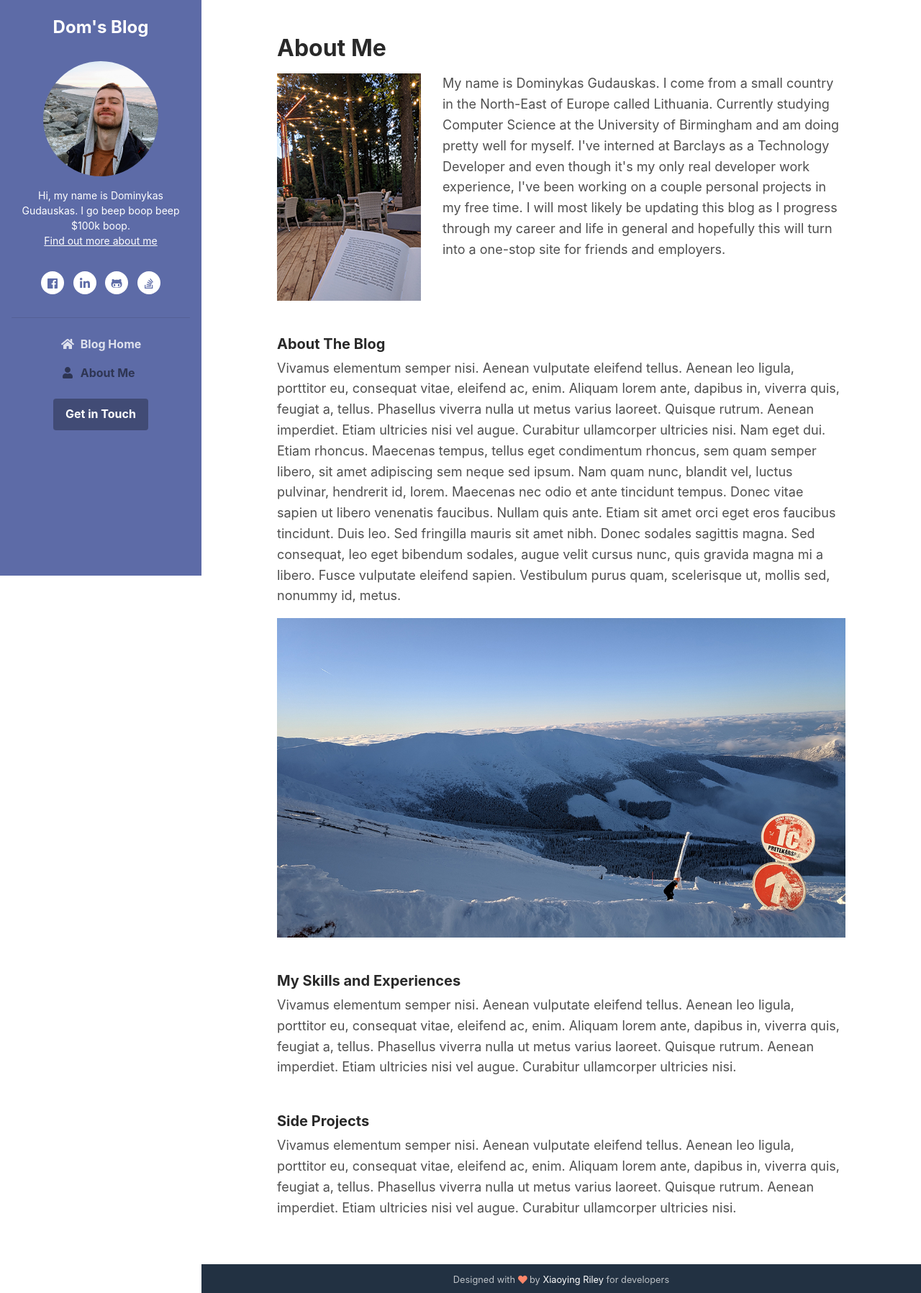
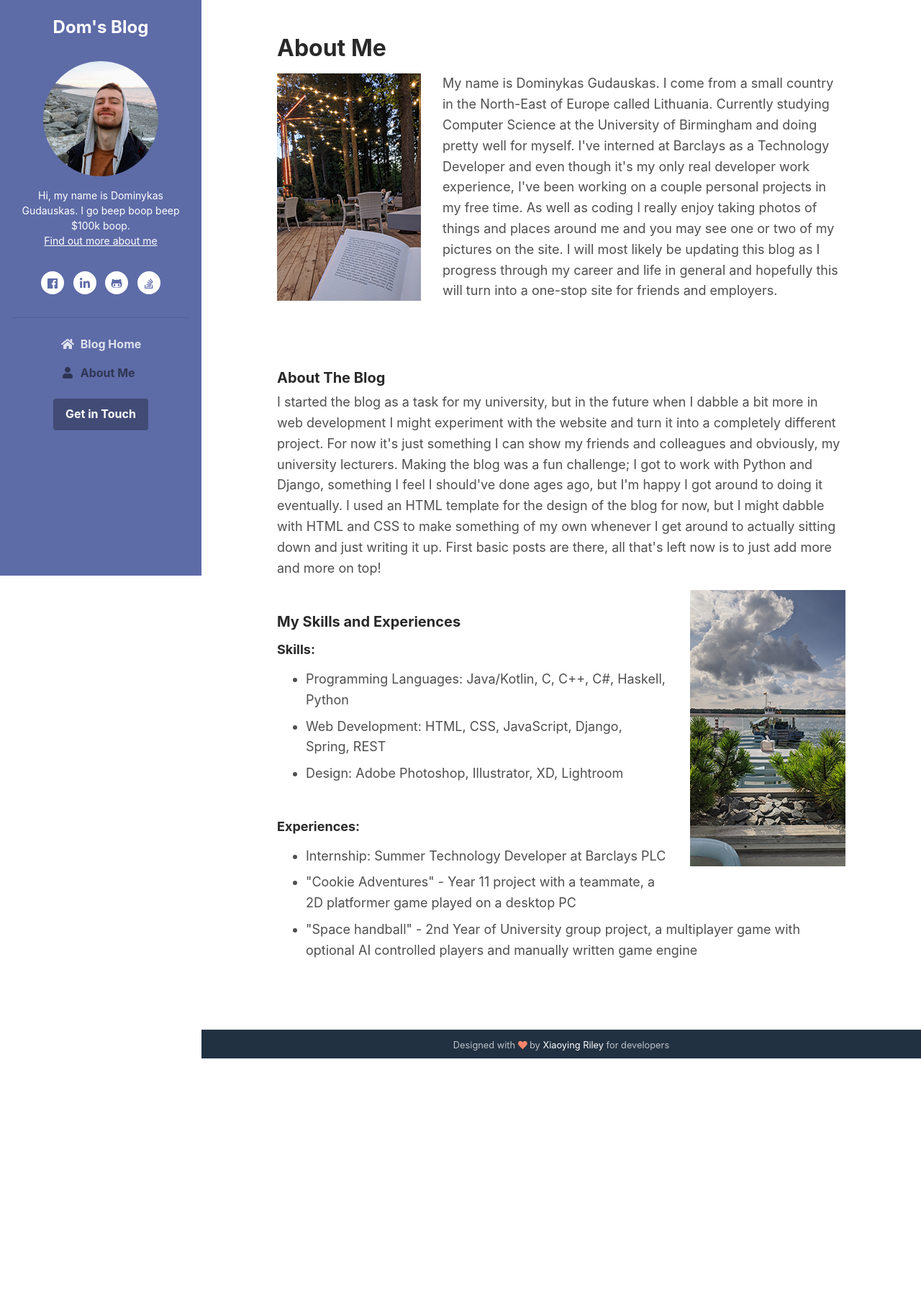
Before and after one commit to dxg857/my-first-blog, a Django app: page /about in a window 1280 px wide. Shown: the whole page at 72% size. After the commit the page ends 1471 px from the top, so only its background shows below. Run offline with Django 3.2, Linux system fonts and the light colour scheme; some libraries are stand-ins or nearby versions.

Commit message:
Updated the about page

```diff
--- a/blog/templates/devBlog/about.html
+++ b/blog/templates/devBlog/about.html
@@ -82,42 +82,56 @@
             <article class="about-section py-5">
                 <div class="container">
                     <h2 class="title mb-3">About Me</h2>
-                    <div style="padding-bottom: 40px">
+                    <div style="padding-bottom: 30px">
                         <figure style="float: left; padding-right: 30px"><img class="img-fluid"
                                                                         src="/static/assets/images/book.jpg"
                                                                         alt="image"></figure>
-                        <p> My name is Dominykas Gudauskas. I come from a small country in the North-East of Europe
+                        <p>
+                            My name is Dominykas Gudauskas. I come from a small country in the North-East of Europe
                             called Lithuania. Currently studying Computer Science at the University of
-                            Birmingham and am doing pretty well for myself. I've interned at Barclays as a
+                            Birmingham and doing pretty well for myself. I've interned at Barclays as a
                             Technology Developer and even though it's my only real developer work experience, I've been
-                            working on a couple personal projects in my free time. I will most likely be updating this
-                            blog as I progress through my career and life in general and hopefully this will turn
-                            into a one-stop site for friends and employers.
+                            working on a couple personal projects in my free time. As well as coding I really enjoy
+                            taking photos of things and places around me and you may see one or two of my pictures on
+                            the site. I will most likely be updating this blog as I progress through my career and life
+                            in general and hopefully this will turn into a one-stop site for friends and employers.
                         </p>
                     </div>
+
                     <h5 class="mt-5">About The Blog</h5>
-                    <p>Vivamus elementum semper nisi. Aenean vulputate eleifend tellus. Aenean leo ligula, porttitor eu,
-                        consequat vitae, eleifend ac, enim. Aliquam lorem ante, dapibus in, viverra quis, feugiat a,
-                        tellus. Phasellus viverra nulla ut metus varius laoreet. Quisque rutrum. Aenean imperdiet. Etiam
-                        ultricies nisi vel augue. Curabitur ullamcorper ultricies nisi. Nam eget dui. Etiam rhoncus.
-                        Maecenas tempus, tellus eget condimentum rhoncus, sem quam semper libero, sit amet adipiscing
-                        sem neque sed ipsum. Nam quam nunc, blandit vel, luctus pulvinar, hendrerit id, lorem. Maecenas
-                        nec odio et ante tincidunt tempus. Donec vitae sapien ut libero venenatis faucibus. Nullam quis
-                        ante. Etiam sit amet orci eget eros faucibus tincidunt. Duis leo. Sed fringilla mauris sit amet
-                        nibh. Donec sodales sagittis magna. Sed consequat, leo eget bibendum sodales, augue velit cursus
-                        nunc, quis gravida magna mi a libero. Fusce vulputate eleifend sapien. Vestibulum purus quam,
-                        scelerisque ut, mollis sed, nonummy id, metus.</p>
-                    <figure><img class="img-fluid" src="/static/assets/images/slope.jpg" alt="image"></figure>
+                    <p>
+                        I started the blog as a task for my university, but in the future when I dabble a bit more in
+                        web development I might experiment with the website and turn it into a completely different
+                        project. For now it's just something I can show my friends and colleagues and obviously,
+                        my university lecturers. Making the blog was a fun challenge; I got to work with Python and
+                        Django, something I feel I should've done ages ago, but I'm happy I got around to doing it
+                        eventually. I used an HTML template for the design of the blog for now, but I might dabble
+                        with HTML and CSS to make something of my own whenever I get around to actually sitting down
+                        and just writing it up. First basic posts are there, all that's left now is to just add more
+                        and more on top!
+                    </p>
+                    <figure style="float: right; padding-left: 30px;"><img class="img-fluid"
+                                                                       src="/static/assets/images/lunch.jpg"
+                                                                          alt="image"></figure>
+
                     <h5 class="mt-5">My Skills and Experiences</h5>
-                    <p>Vivamus elementum semper nisi. Aenean vulputate eleifend tellus. Aenean leo ligula, porttitor eu,
-                        consequat vitae, eleifend ac, enim. Aliquam lorem ante, dapibus in, viverra quis, feugiat a,
-                        tellus. Phasellus viverra nulla ut metus varius laoreet. Quisque rutrum. Aenean imperdiet. Etiam
-                        ultricies nisi vel augue. Curabitur ullamcorper ultricies nisi.</p>
-                    <h5 class="mt-5">Side Projects</h5>
-                    <p>Vivamus elementum semper nisi. Aenean vulputate eleifend tellus. Aenean leo ligula, porttitor eu,
-                        consequat vitae, eleifend ac, enim. Aliquam lorem ante, dapibus in, viverra quis, feugiat a,
-                        tellus. Phasellus viverra nulla ut metus varius laoreet. Quisque rutrum. Aenean imperdiet. Etiam
-                        ultricies nisi vel augue. Curabitur ullamcorper ultricies nisi.</p>
+                    <p>
+                    <h6 class="my-3">Skills:</h6>
+                    <ul class="mb-5">
+                        <li class="mb-2">Programming Languages: Java/Kotlin, C, C++, C#, Haskell, Python</li>
+                        <li class="mb-2">Web Development: HTML, CSS, JavaScript, Django, Spring, REST</li>
+                        <li class="mb-2">Design: Adobe Photoshop, Illustrator, XD, Lightroom</li>
+                    </ul>
+                    <p>
+                    <h6 class="my-3">Experiences:</h6>
+                    <ul class="mb-5">
+                        <li class="mb-2">Internship: Summer Technology Developer at Barclays PLC</li>
+                        <li class="mb-2">"Cookie Adventures" - Year 11 project with a teammate, a 2D platformer
+                            game played on a desktop PC</li>
+                        <li class="mb-2">"Space handball" - 2nd Year of University group project, a multiplayer
+                            game with optional AI controlled players and manually written game engine</li>
+                    </ul>
+                    </p>
 
                     {% comment %}<figure><a href="https://made4dev.com"><img class="img-fluid"
                                                                 src="/static/assets/images/promo-banner.jpg"
```
Also changed, not shown: blog/static/assets/images/lunch.jpg (added).
